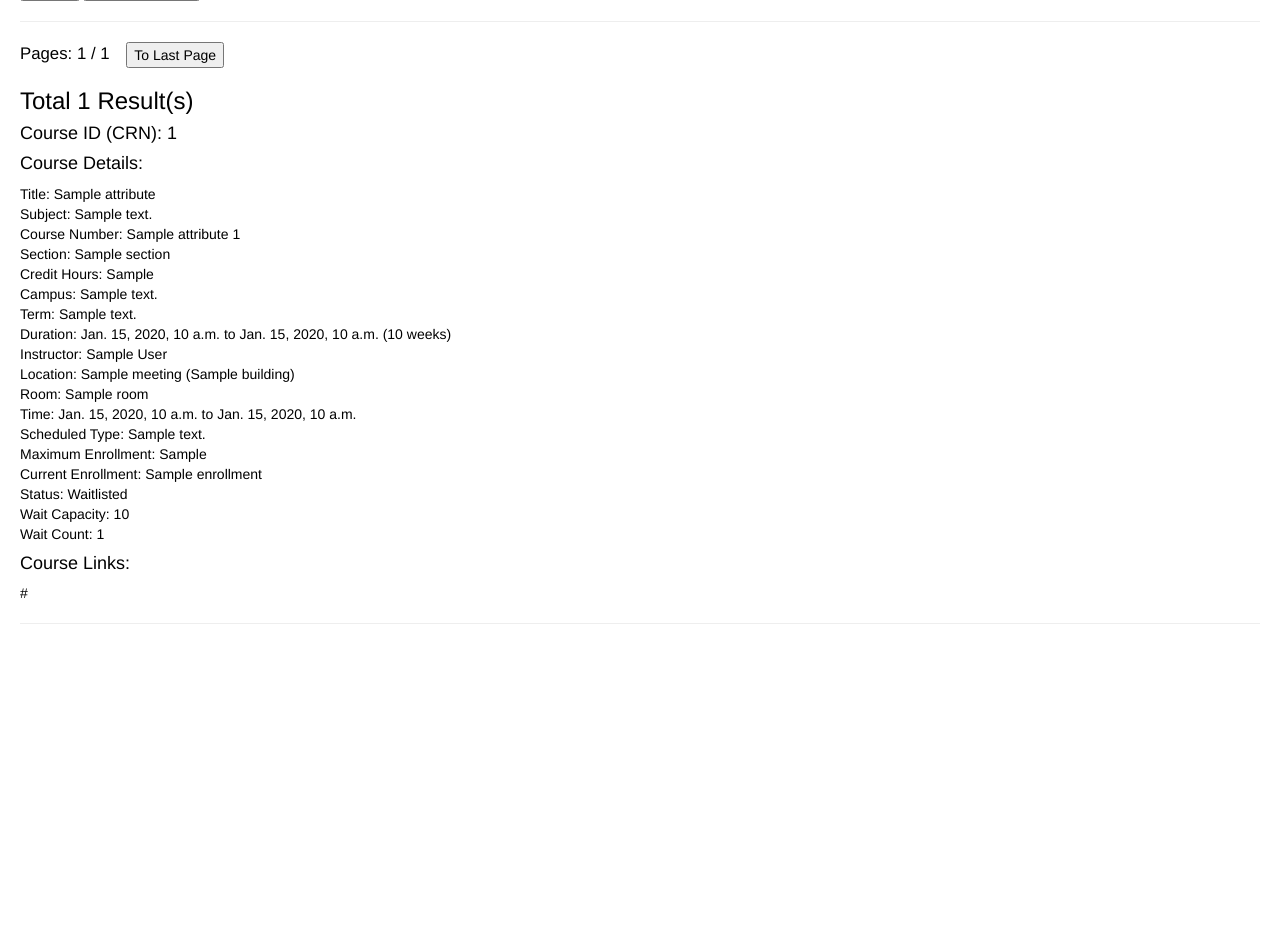
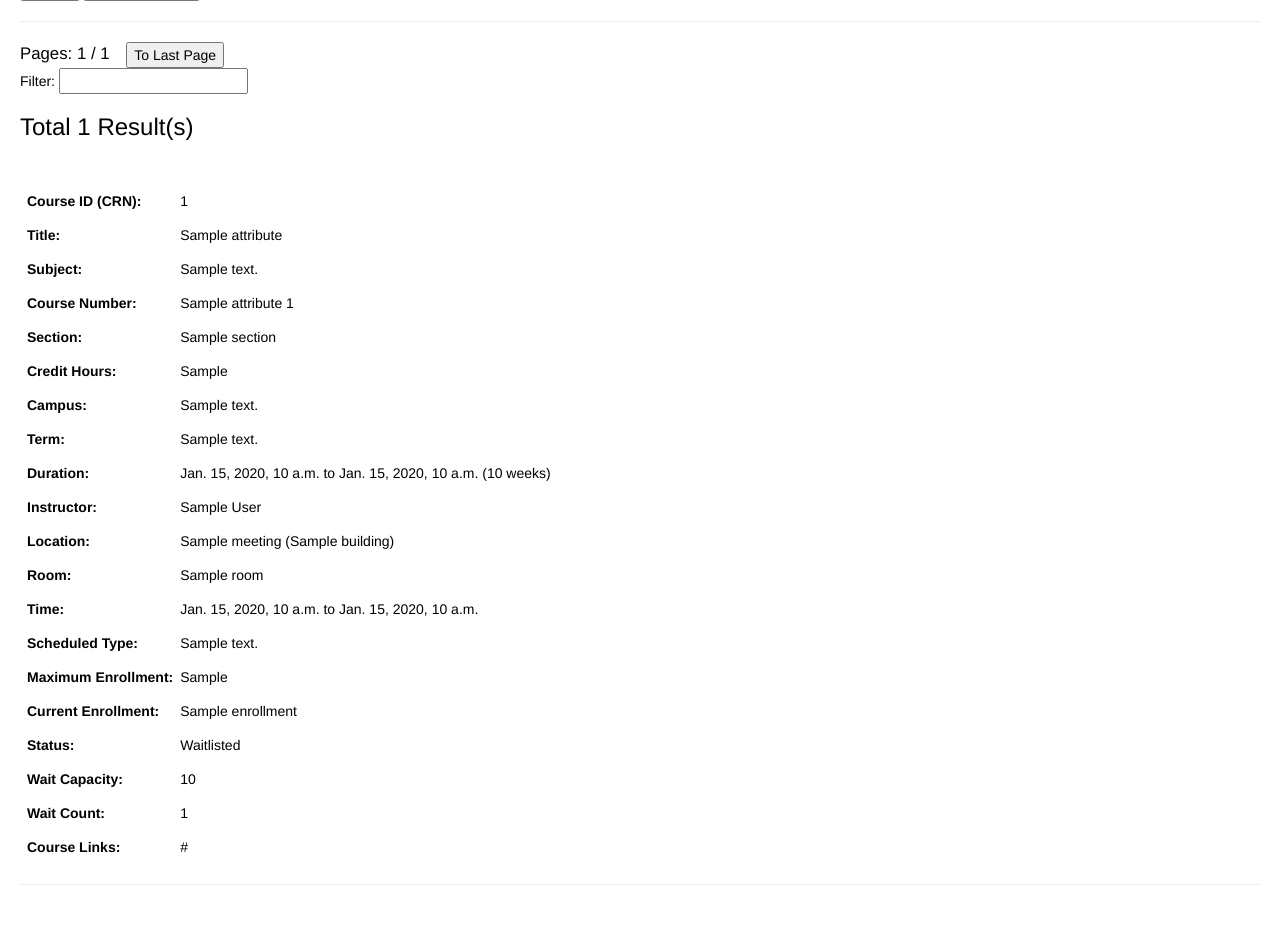
Before and after one commit to osu-mist/catalog-api-demo, a Django app: template catalog_api_demo/templates/catalog_api_demo/class_search_api_index.html in a window 1280 px wide. Shown: the part 466-1391 px from the top of the page. Before the commit the page ends 1090 px from the top, so only its background shows below. Run offline with Django 3.2, Linux system fonts and the light colour scheme; tables that the repository leaves empty hold one stand-in row (values such as "Sample post"); the template is opened without the code that fills it: values that come from a table or form of the project are taken from there, most other values are stand-ins (such as "Sample title", 1, 10 or a date in 2020); some libraries are stand-ins or nearby versions.

Commit message:
Use table present result

```diff
--- a/catalog_api_demo/static/catalog_api_demo/js/main.js
+++ b/catalog_api_demo/static/catalog_api_demo/js/main.js
@@ -1,4 +1,5 @@
 $(document).ready(function(){
+	// hide unnecessary parameters
 	if ($("#id_is_open").is(":checked")) {
 		$("#id_year").parent().parent().hide();
 		$("#id_term").parent().parent().hide();
@@ -27,4 +28,12 @@ $(document).ready(function(){
 			$("#id_year").parent().parent().show();
 		}
 	});
+
+	// result filter
+	$("#filter_box").keyup(function(){
+		var value = $(this).val().toLowerCase();
+		$("#results").each(function(){
+
+		});
+	});
 });
--- a/catalog_api_demo/templates/catalog_api_demo/class_search_api_index.html
+++ b/catalog_api_demo/templates/catalog_api_demo/class_search_api_index.html
@@ -109,44 +109,115 @@
 				<div class="clearfix"></div>
 			{% endif %}
 			{% if data %}
+			<div id="filter_wrapper" style="">
+				Filter: <input id="filter_box" name="building" value="" type="text">
+			</div>
+
+			<div id="results">
 				<h3>Total {{ data | length }} Result(s)</h3>
 				{% for course in data %}
-				<h4>Course ID (CRN): {{ course.id }}</h4>
-				<h4>Course Details:</h4>
-					Title: {{ course.attributes.courseTitle }}<br>
-					Subject: {{ course.attributes.subjectDescription }}<br>
-					Course Number: {{ course.attributes.subject }} {{ course.attributes.courseNumber }}<br>
-					Section: {{ course.attributes.section }}<br>
-					Credit Hours: {{ course.attributes.creditHours }}<br>
-					Campus: {{ course.attributes.campusDescription }}<br>
-					Term: {{ course.attributes.termDescription }}<br>
-					Duration: {{ course.attributes.termStartDate }} to {{ course.attributes.termEndDate }} ({{ course.attributes.termWeeks }} weeks)<br>
+
+					<table>
+						<tr>
+							<th>Course ID (CRN):</th>
+							<td>{{ course.id }}</td>
+						</tr>
+						<tr>
+							<th>Title:</th>
+							<td>{{ course.attributes.courseTitle }}</td>
+						</tr>
+						<tr>
+							<th>Subject:</th>
+							<td>{{ course.attributes.subjectDescription }}</td>
+						</tr>
+						<tr>
+							<th>Course Number:</th>
+							<td>{{ course.attributes.subject }} {{ course.attributes.courseNumber }}</td>
+						</tr>
+						<tr>
+							<th>Section:</th>
+							<td>{{ course.attributes.section }}</td>
+						</tr>
+						<tr>
+							<th>Credit Hours:</th>
+							<td>{{ course.attributes.creditHours }}</td>
+						</tr>
+						<tr>
+							<th>Campus:</th>
+							<td>{{ course.attributes.campusDescription }}</td>
+						</tr>
+						<tr>
+							<th>Term:</th>
+							<td>{{ course.attributes.termDescription }}</td>
+						</tr>
+						<tr>
+							<th>Duration:</th>
+							<td>{{ course.attributes.termStartDate }} to {{ course.attributes.termEndDate }} ({{ course.attributes.termWeeks }} weeks)</td>
+						</tr>
 						{% for faculty in course.attributes.faculty %}
-						Instructor: {{ faculty.displayName }}<br>
+							<tr>
+								<th>Instructor:</th>
+								<td>{{ faculty.displayName }}</td>
+							</tr>
 						{% endfor %}
 						{% for meeting in course.attributes.meetingTimes %}
-						Location: {{ meeting.buildingName }} ({{ meeting.building }})<br>
-						Room: {{ meeting.room }}<br>
-						Time: {% if meeting.monday %}M{% endif %}{% if meeting.tuesday %}T{% endif %}{% if meeting.wednesday %}W{% endif %}{% if meeting.thursday %}R{% endif %}{% if meeting.friday %}F{% endif %}
-						{{ meeting.startTime }} to {{ meeting.endTime }}<br>
+							<tr>
+								<th>Location:</th>
+								<td>{{ meeting.buildingName }} ({{ meeting.building }})</td>
+							</tr>
+							<tr>
+								<th>Room:</th>
+								<td>{{ meeting.room }}</td>
+							</tr>
+							<tr>
+								<th>Time:</th>
+								<td>{% if meeting.monday %}M{% endif %}{% if meeting.tuesday %}T{% endif %}{% if meeting.wednesday %}W{% endif %}{% if meeting.thursday %}R{% endif %}{% if meeting.friday %}F{% endif %}
+							{{ meeting.startTime }} to {{ meeting.endTime }}</td>
+							</tr>
 						{% endfor %}
-					Scheduled Type: {{ course.attributes.scheduleTypeDescription }}<br>
-					Maximum Enrollment: {{ course.attributes.maximumEnrollment }}<br>
-					Current Enrollment: {{ course.attributes.enrollment }}<br>
-					Status: {{ course.attributes.status }}<br>
+						<tr>
+							<th>Scheduled Type:</th>
+							<td>{{ course.attributes.scheduleTypeDescription }}</td>
+						</tr>
+						<tr>
+							<th>Maximum Enrollment:</th>
+							<td>{{ course.attributes.maximumEnrollment }}</td>
+						</tr>
+						<tr>
+							<th>Current Enrollment:</th>
+							<td>{{ course.attributes.enrollment }}</td>
+						</tr>
+						<tr>
+							<th>Status:</th>
+							<td>{{ course.attributes.status }}</td>
+						</tr>
 						{% if course.attributes.status == "Waitlisted" %}
-						Wait Capacity: {{ course.attributes.waitCapacity }}<br>
-						Wait Count: {{ course.attributes.waitCount }}<br>
+							<tr>
+								<th>Wait Capacity:</th>
+								<td>{{ course.attributes.waitCapacity }}</td>
+							</tr>
+							<tr>
+								<th>Wait Count:</th>
+								<td>{{ course.attributes.waitCount }}</td>
+							</tr>
 						{% endif %}
 						{% if course.links %}
-					<h4>Course Links:</h4>
-					{{ course.links }}<br>
+							<tr>
+								<th>Course Links:</th>
+								<td>{{ course.links }}</td>
+							</tr>
+						<br>
 					{% endif %}
+					</table>
 					<hr>
 				{% endfor %}
 				{% else %}
 					<h3>Result Not Found</h3>
 				{% endif %}
+			</div>
 
+	<!-- Scripts -->
+	<script src="https://ajax.googleapis.com/ajax/libs/jquery/1.12.4/jquery.min.js"></script>
+	<script type="text/javascript" src="{% static 'catalog_api_demo/js/main.js' %}"></script>
 </body>
 </html>
```
Lines whose indentation alone changed are shown as unchanged.
